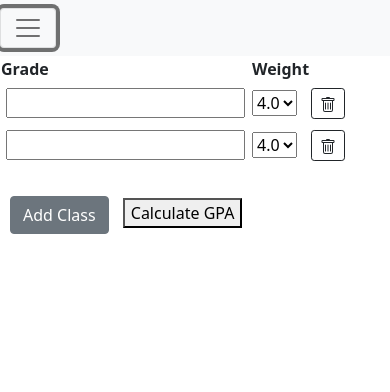
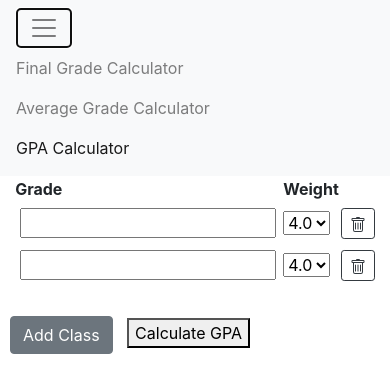
Before and after one commit to Axeinator/Grade-Tools, a website: page public/gpa.html in a window 390 px wide. Both pictures are taken after a click on the button 28 px from the left and 28 px from the top of the page. Drawn offline with nearby package versions, Linux system fonts and the light colour scheme.

Commit message:
GPA Calculator in Navbar

```diff
--- a/public/gpa.html
+++ b/public/gpa.html
@@ -3,28 +3,27 @@
 <head>
     <meta charset="UTF-8">
     <title>Grade Calculator</title>
-    <link crossorigin="anonymous" href="https://cdn.jsdelivr.net/npm/bootstrap@5.0.0-beta1/dist/css/bootstrap.min.css"
-          integrity="sha384-giJF6kkoqNQ00vy+HMDP7azOuL0xtbfIcaT9wjKHr8RbDVddVHyTfAAsrekwKmP1" rel="stylesheet">
+    <link crossorigin="anonymous" href="https://cdn.jsdelivr.net/npm/bootstrap@4.5.3/dist/css/bootstrap.min.css"
+          integrity="sha384-TX8t27EcRE3e/ihU7zmQxVncDAy5uIKz4rEkgIXeMed4M0jlfIDPvg6uqKI2xXr2" rel="stylesheet">
     <link href="stylesheets/main.css" rel="stylesheet">
-    <script crossorigin="anonymous"
-            integrity="sha512-bLT0Qm9VnAYZDflyKcBaQ2gg0hSYNQrJ8RilYldYQ1FxQYoCLtUjuuRuZo+fjqhx/qtq/1itJ0C2ejDxltZVFg=="
-            src="https://cdnjs.cloudflare.com/ajax/libs/jquery/3.5.1/jquery.min.js"></script>
     <script src="scripts/calculator.js"></script>
+    <meta content="width=device-width, initial-scale=1, shrink-to-fit=no" name="viewport">
 </head>
 <header>
     <nav class="navbar navbar-expand-lg navbar-light bg-light">
-        <button aria-controls="navbarSupportedContent" aria-expanded="false" aria-label="Toggle navigation"
-                class="navbar-toggler"
-                data-target="#navbarSupportedContent" data-toggle="collapse" type="button">
+        <button class="navbar-toggler" type="button" data-toggle="collapse" data-target="#navbar" aria-controls="navbar" aria-expanded="false" aria-label="Toggle navigation">
             <span class="navbar-toggler-icon"></span>
         </button>
-        <div class="collapse navbar-collapse">
+        <div class="collapse navbar-collapse" id="navbar">
             <ul class="navbar-nav mr-auto">
-                <li class="nav-item active">
-                    <a class="nav-link" href="/whatif">Grade Calculator</a>
+                <li class="nav-item">
+                    <a class="nav-link" href="/">Final Grade Calculator</a>
                 </li>
                 <li class="nav-item">
-                    <a class="nav-link" href="/">Final Exam Calculator</a>
+                    <a class="nav-link" href="/whatif">Average Grade Calculator</a>
+                </li>
+                <li class="nav-item active">
+                    <a class="nav-link" href="/gpa">GPA Calculator</a>
                 </li>
             </ul>
         </div>
@@ -32,6 +31,7 @@
 </header>
 <body>
 <!--TODO weighted/unweighted dropdown-->
+<div class="d-flex justify-content-center">
     <table id="grades">
         <tr>
             <th>
@@ -84,9 +84,13 @@
             </td>
         </tr>
     </table>
+</div>
 <h3 id="GPA"></h3>
 <button class="btn btn-secondary" onclick="insertClass()">Add Class</button>
 <button onclick="calcGpa()">Calculate GPA</button>
+<script crossorigin="anonymous"
+        integrity="sha512-bLT0Qm9VnAYZDflyKcBaQ2gg0hSYNQrJ8RilYldYQ1FxQYoCLtUjuuRuZo+fjqhx/qtq/1itJ0C2ejDxltZVFg=="
+        src="https://cdnjs.cloudflare.com/ajax/libs/jquery/3.5.1/jquery.min.js"></script>
 <script crossorigin="anonymous"
         integrity="sha384-OgVRvuATP1z7JjHLkuOU7Xw704+h835Lr+6QL9UvYjZE3Ipu6Tp75j7Bh/kR0JKI"
         src="https://stackpath.bootstrapcdn.com/bootstrap/4.5.0/js/bootstrap.min.js"></script>
```
Also changed, not shown: public/index.html (+3 -0 lines), public/whatif.html (+5 -1 lines). Lines whose indentation alone changed are shown as unchanged.
